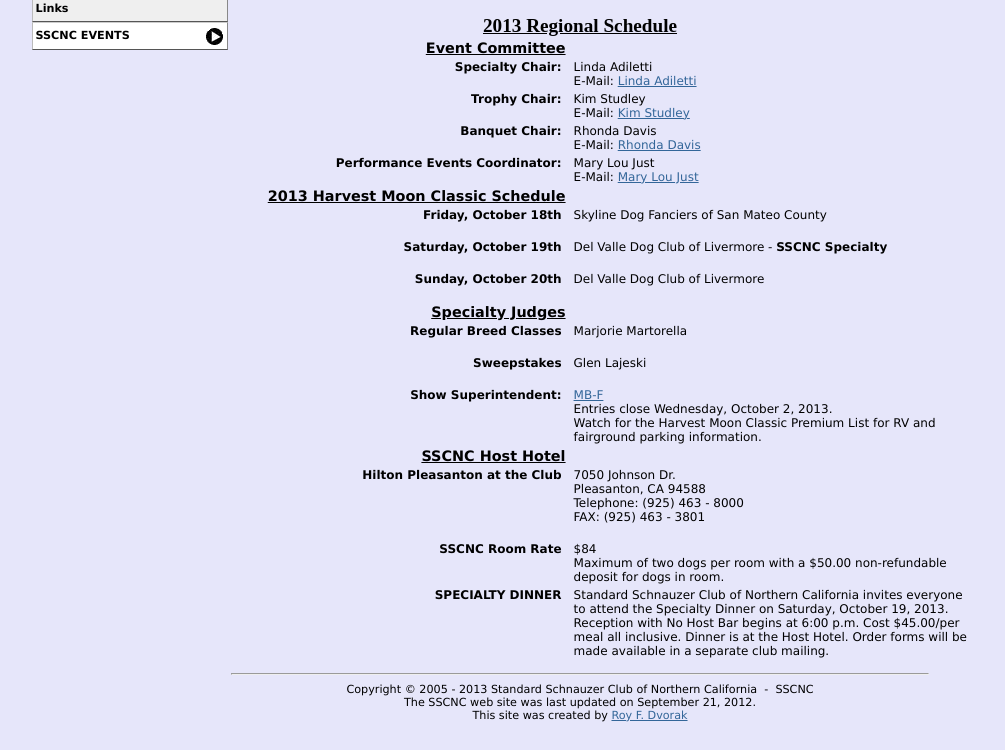
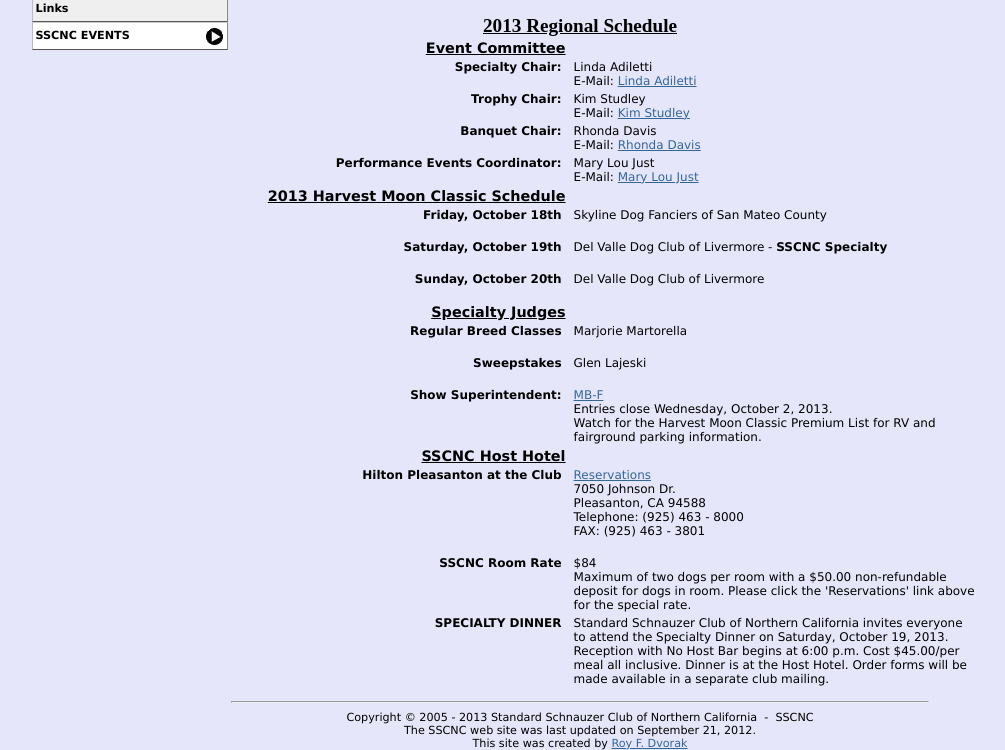
Before and after one commit to gmoromisato/StdSchnauzer.com, a plain HTML site: page regional2013.htm in a window 1280 px wide. Shown: the part 377-1127 px from the top of the page, without its empty margins (161-1166 px from the left). Before the commit the page ends 1099 px from the top, so only its background shows below. Drawn offline with Linux system fonts and the light colour scheme.

Commit message:
Added reservations link to Hilton Pleasanton

```diff
--- a/regional2013.htm
+++ b/regional2013.htm
@@ -150,6 +150,7 @@ SSCNC Host Hotel</td>
 <tr>
 <td class="spr" valign='top'><b>Hilton Pleasanton at the Club</b></td>
 <td class="spl">
+<a href="http://www.hilton.com/en/hi/groups/personalized/P/PLEPHHF-SSC-20131017/index.jhtml?WT.mc_id=POG">Reservations</a><br />
 7050 Johnson Dr. <br />
 Pleasanton, CA 94588 <br />
 Telephone: (925) 463 - 8000 <br />
@@ -173,7 +174,7 @@ There will be a $75.00 non-refundable deposit for dogs in the room.
 <tr>
 <td class="spr"><b>SSCNC Room Rate</b></td>
 <td class="spl">$84<br />
-    Maximum of two dogs per room with a $50.00 non-refundable deposit for dogs in room.
+    Maximum of two dogs per room with a $50.00 non-refundable deposit for dogs in room. Please click the 'Reservations' link above for the special rate.
 </td>
 </tr>
 
```
